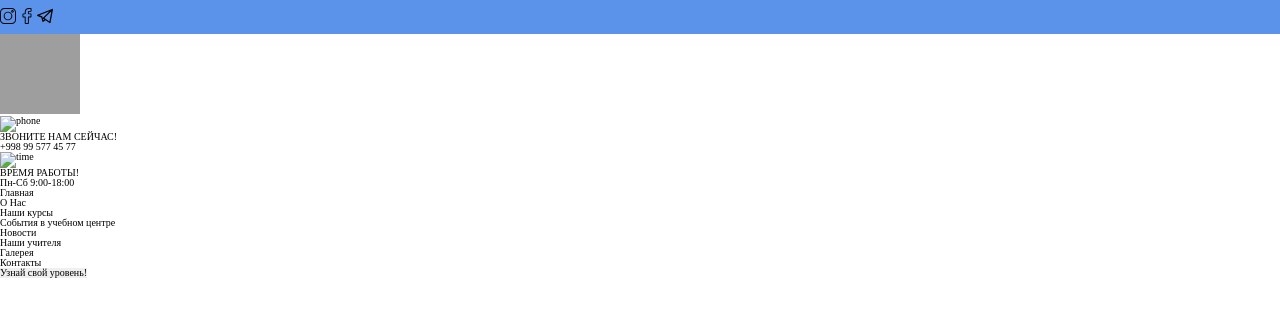
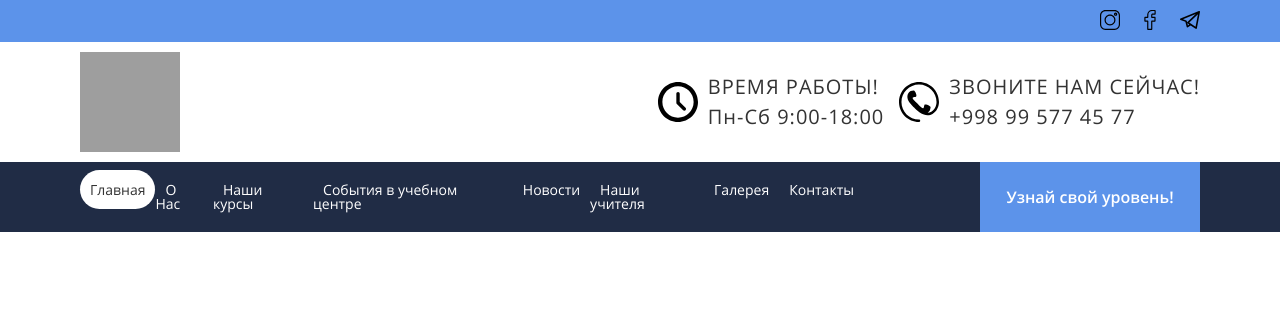
Before and after one commit to ShaxxKh/westpro, a website: page app/index.html in a window 1280 px wide. Drawn offline with Linux system fonts and the light colour scheme; grey boxes are pictures that could not be loaded.

Commit message:
feat: main-info and nav ready

```diff
--- a/app/index.html
+++ b/app/index.html
@@ -8,23 +8,32 @@
 	</head>
 	<body>
 		<header class="header">
+			<div class="header__container container">
 				<div class="header__media-container media-container">
 					<a
-					class="media-container__media-link"
+						class="media-container__media-link media-link"
 						href="http://instagram.com/_u/westpro_/"
-					><img class="media-link" src="./images/instagram.svg" alt="instagram"
+						><img
+							class="media-img"
+							src="./images/instagram.svg"
+							alt="instagram"
 					/></a>
-				<a class="media-container__media-link" href="#"
-					><img class="media-link" src="./images/facebook.svg" alt="facebook"
+					<a class="media-container__media-link media-link" href="#"
+						><img class="media-img" src="./images/facebook.svg" alt="facebook"
 					/></a>
 					<a
-					class="media-container__media-link"
+						class="media-container__media-link media-link"
 						href="https://telegram.me/westproofficial"
-					><img class="media-link" src="./images/telegram.svg" alt="telegram"
+						><img class="media-img" src="./images/telegram.svg" alt="telegram"
 					/></a>
 				</div>
 				<div class="header__main-info main-info">
-				<img class="main-info__logo logo" src="./images/logo.png" alt="logo" />
+					<img
+						class="main-info__logo logo"
+						src="./images/logo.png"
+						alt="logo"
+					/>
+					<div class="main-info__text">
 						<div class="main-info__phone-block phone-block">
 							<img
 								class="phone-block__phone-img"
@@ -48,19 +57,31 @@
 							</div>
 						</div>
 					</div>
+				</div>
 				<nav class="header__nav nav">
 					<ul class="nav__list">
-					<li class="nav__item">Главная</li>
-					<li class="nav__item">О Нас</li>
-					<li class="nav__item">Наши курсы</li>
-					<li class="nav__item">События в учебном центре</li>
-					<li class="nav__item">Новости</li>
-					<li class="nav__item">Наши учителя</li>
-					<li class="nav__item">Галерея</li>
-					<li class="nav__item">Контакты</li>
+						<li class="nav__item">
+							<a class="nav__link nav__link--active" href="#">Главная</a>
+						</li>
+						<li class="nav__item"><a class="nav__link" href="#">О Нас</a></li>
+						<li class="nav__item">
+							<a class="nav__link" href="#">Наши курсы</a>
+						</li>
+						<li class="nav__item">
+							<a class="nav__link" href="#">События в учебном центре</a>
+						</li>
+						<li class="nav__item"><a class="nav__link" href="#">Новости</a></li>
+						<li class="nav__item">
+							<a class="nav__link" href="#">Наши учителя</a>
+						</li>
+						<li class="nav__item"><a class="nav__link" href="#">Галерея</a></li>
+						<li class="nav__item">
+							<a class="nav__link" href="#">Контакты</a>
+						</li>
 					</ul>
 					<button class="nav__btn">Узнай свой уровень!</button>
 				</nav>
+			</div>
 		</header>
 		<main></main>
 		<footer></footer>
--- /dev/null
+++ b/app/scss/fonts.scss
@@ -0,0 +1,17 @@
+@font-face {
+	font-family: "Open Sans";
+
+	src: url("../fonts/OpenSans-Regular.ttf") format("truetype");
+	font-weight: normal;
+
+	font-style: normal;
+}
+
+@font-face {
+	font-family: "Open Sans";
+
+	src: url("../fonts/OpenSans-SemiBold.ttf") format("truetype");
+	font-weight: bold;
+
+	font-style: normal;
+}
--- a/app/scss/header.scss
+++ b/app/scss/header.scss
@@ -1,13 +1,119 @@
+.header {
+	// width: 100vw;
+}
+
+.header__row {
+	// margin: 0;
+}
+.fullWidth {
+	width: 100vw;
+	margin-left: -8rem;
+	padding-left: 8rem;
+	padding-right: 8rem;
+}
 .media-container {
+	@extend .fullWidth;
+	justify-content: flex-end;
+	display: flex;
 	background-color: $colorPrimary;
+	padding-top: 0.5rem;
+	padding-bottom: 0.5rem;
+}
+
+.media-link {
+	margin-left: 2rem;
+}
+
+.media-img {
+	width: 2rem;
+	height: 3rem;
+}
+
+.header__main-info {
+}
+
+.main-info {
+	margin-top: 1rem;
+	margin-bottom: 1rem;
+	width: 100%;
+	display: flex;
+	justify-content: space-between;
+	align-items: center;
+}
+
+.phone-block__phone-img,
+.time-block__time-img {
+	width: 4rem;
+	height: 4rem;
+	margin-right: 1rem;
+}
+
+.phone-block,
+.time-block {
+	display: flex;
+	justify-self: flex-end;
+	align-items: center;
+	float: right;
+	margin-left: 1.5rem;
+}
+
+.phone-block__text,
+.time-block__text {
+	font-family: $fontPrimary;
+	color: $colorHeading;
+	font-size: 2rem;
+	line-height: 3rem;
+	letter-spacing: 0.1rem;
+}
+
+.main-info__text {
 }
 
 .logo {
-	width: 5rem;
-	height: 5rem;
+	width: 10rem;
+	height: 10rem;
 }
 
-.media-link {
-	width: 1rem;
-	height: 2rem;
+.nav {
+	@extend .fullWidth;
+	background-color: $colorBackground;
+	width: 100vw;
+	display: flex;
+	justify-content: space-between;
+	height: 7rem;
+	align-items: center;
 }
+
+.nav__list {
+	display: flex;
+	width: 70%;
+	justify-content: space-between;
+}
+
+.nav__item {
+}
+
+.nav__link {
+	font-family: $fontPrimary;
+	color: $colorWhite;
+	font-size: 1.4rem;
+	text-decoration: none;
+	padding: 1rem;
+}
+
+.nav__link--active {
+	background-color: $colorWhite;
+	color: $colorHeading;
+	border-radius: 3rem;
+}
+
+.nav__btn {
+	font-family: $fontPrimary;
+	font-size: 1.6rem;
+	height: 100%;
+	width: 22rem;
+	background-color: $colorPrimary;
+	outline: none;
+	color: $colorWhite;
+	font-weight: 700;
+}
--- /dev/null
+++ b/app/scss/lib.scss
@@ -0,0 +1,16 @@
+// .row {
+// 	margin-left: 40px;
+// 	margin-right: 40px;
+// 	width: 1200px;
+// }
+.container {
+	width: 100%;
+	padding-right: 8rem;
+	padding-left: 8rem;
+	margin-right: auto;
+	margin-left: auto;
+}
+
+body {
+	// width: 1280px;
+}
--- a/app/scss/reset.scss
+++ b/app/scss/reset.scss
@@ -26,7 +26,7 @@ main {
 	display: block;
 }
 
-body {
+html {
 	line-height: 1;
 	font-size: 10px;
 }
--- a/app/scss/style.scss
+++ b/app/scss/style.scss
@@ -1,3 +1,5 @@
 @import "./reset.scss";
+@import "./fonts.scss";
 @import "./variables";
+@import "./lib.scss";
 @import "./header";
--- a/app/scss/variables.scss
+++ b/app/scss/variables.scss
@@ -2,7 +2,9 @@
 $colorPrimary: #5c93ea;
 $colorBackground: #13141c;
 $colorWhite: #ffffff;
+$colorHeading: #333333;
+$colorBackground: #202c45;
 
 /** FONT VARIABLES **/
-$fontPrimary: "Source Code Pro", monospace;
-$fontSecondary: "DejaVu Sans Mono", sans-serif, monospace;
+
+$fontPrimary: "Open Sans", sans-serif;
```
Also changed, not shown: app/css/style.min.css, app/fonts/OpenSans-Bold.ttf (added), app/fonts/OpenSans-BoldItalic.ttf (added), app/fonts/OpenSans-ExtraBold.ttf (added), app/fonts/OpenSans-ExtraBoldItalic.ttf (added), app/fonts/OpenSans-Italic.ttf (added), app/fonts/OpenSans-Light.ttf (added), app/fonts/OpenSans-LightItalic.ttf (added), app/fonts/OpenSans-Regular.ttf (added), app/fonts/OpenSans-SemiBold.ttf (added), app/fonts/OpenSans-SemiBoldItalic.ttf (added), app/images/phone.svg (added), app/images/time.svg (added). Lines whose indentation alone changed are shown as unchanged.
